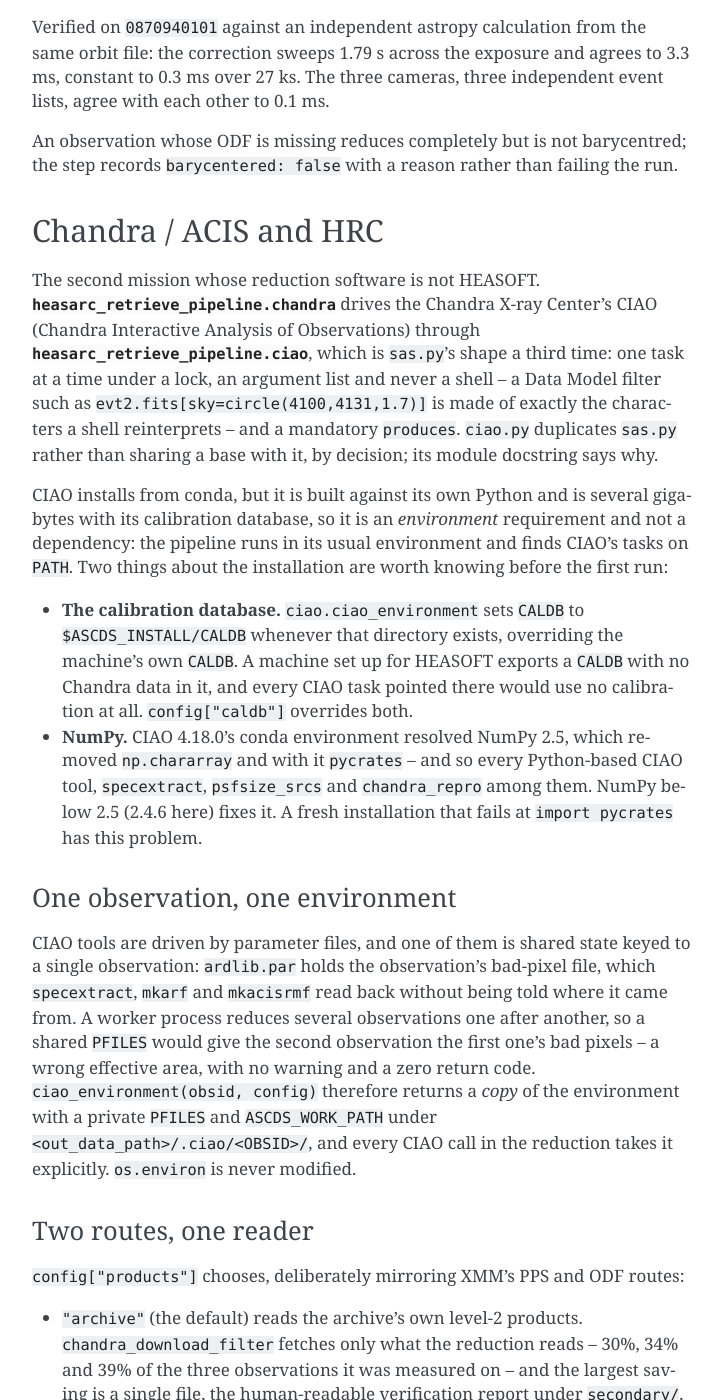
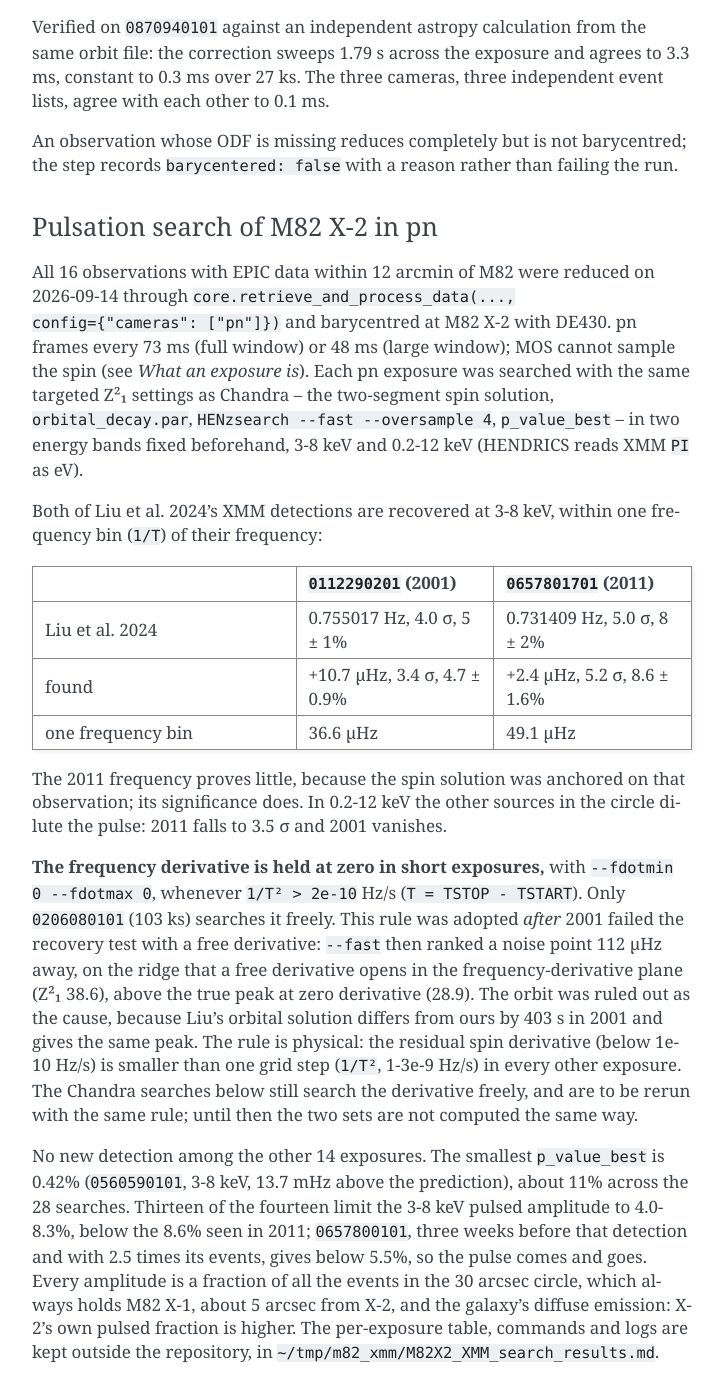
Before and after one commit to matteobachetti/heasarc_retrieve_pipeline, a Sphinx documentation site: the page built from docs/technical_details.rst, in a window 1280 px wide and 1400 px high, scrolled down 42923 px. Shown: the whole window, without its empty margins (388-1112 px from the left). Built offline with Sphinx 7.4.7, drawn with Linux system fonts in a browser that asks for light colours; the version number could not be read and is left out; some of the changed text lies outside the part shown.

Commit message:
Record the M82 X-2 pulsation search in XMM-Newton pn: both Liu+2024 detections recovered, no new one

```diff
--- a/docs/technical_details.rst
+++ b/docs/technical_details.rst
@@ -1880,6 +1880,62 @@
 An observation whose ODF is missing reduces completely but is not barycentred; the step
 records ``barycentered: false`` with a reason rather than failing the run.
 
+Pulsation search of M82 X-2 in pn
+~~~~~~~~~~~~~~~~~~~~~~~~~~~~~~~~~
+
+All 16 observations with EPIC data within 12 arcmin of M82 were reduced on 2026-09-14 through
+``core.retrieve_and_process_data(..., config={"cameras": ["pn"]})`` and barycentred at M82 X-2
+with DE430. pn frames every 73 ms (full window) or 48 ms (large window); MOS cannot sample the
+spin (see *What an exposure is*). Each pn exposure was searched with the same targeted Z²₁
+settings as Chandra -- the two-segment spin solution, ``orbital_decay.par``,
+``HENzsearch --fast --oversample 4``, ``p_value_best`` -- in two energy bands fixed beforehand,
+3-8 keV and 0.2-12 keV (HENDRICS reads XMM ``PI`` as eV).
+
+Both of Liu et al. 2024's XMM detections are recovered at 3-8 keV, within one frequency bin
+(``1/T``) of their frequency:
+
+.. list-table::
+   :header-rows: 1
+   :widths: 40 30 30
+
+   * -
+     - ``0112290201`` (2001)
+     - ``0657801701`` (2011)
+   * - Liu et al. 2024
+     - 0.755017 Hz, 4.0 σ, 5 ± 1%
+     - 0.731409 Hz, 5.0 σ, 8 ± 2%
+   * - found
+     - +10.7 µHz, 3.4 σ, 4.7 ± 0.9%
+     - +2.4 µHz, 5.2 σ, 8.6 ± 1.6%
+   * - one frequency bin
+     - 36.6 µHz
+     - 49.1 µHz
+
+The 2011 frequency proves little, because the spin solution was anchored on that observation;
+its significance does. In 0.2-12 keV the other sources in the circle dilute the pulse: 2011
+falls to 3.5 σ and 2001 vanishes.
+
+**The frequency derivative is held at zero in short exposures,** with
+``--fdotmin 0 --fdotmax 0``, whenever ``1/T² > 2e-10`` Hz/s (``T = TSTOP - TSTART``). Only
+``0206080101`` (103 ks) searches it freely. This rule was adopted *after* 2001 failed the
+recovery test with a free derivative: ``--fast`` then ranked a noise point 112 µHz away, on
+the ridge that a free derivative opens in the frequency-derivative plane (Z²₁ 38.6), above the
+true peak at zero derivative (28.9). The orbit was ruled out as the cause, because Liu's
+orbital solution differs from ours by 403 s in 2001 and gives the same peak. The rule is
+physical: the residual spin derivative (below 1e-10 Hz/s) is smaller than one grid step
+(``1/T²``, 1-3e-9 Hz/s) in every other exposure. The Chandra searches below still search the
+derivative freely, and are to be rerun with the same rule; until then the two sets are not
+computed the same way.
+
+No new detection among the other 14 exposures. The smallest ``p_value_best`` is 0.42%
+(``0560590101``, 3-8 keV, 13.7 mHz above the prediction), about 11% across the 28 searches.
+Thirteen of the fourteen limit the 3-8 keV pulsed amplitude to 4.0-8.3%, below the 8.6% seen
+in 2011; ``0657800101``, three weeks before that detection and with 2.5 times its events, gives
+below 5.5%, so the pulse comes and goes. Every amplitude is a fraction of all the events in the
+30 arcsec circle, which always holds M82 X-1, about 5 arcsec from X-2, and the galaxy's
+diffuse emission: X-2's own pulsed fraction is higher. The per-exposure table, commands and
+logs are kept outside the repository, in ``~/tmp/m82_xmm/M82X2_XMM_search_results.md``.
+
 Chandra / ACIS and HRC
 ----------------------
 
```
